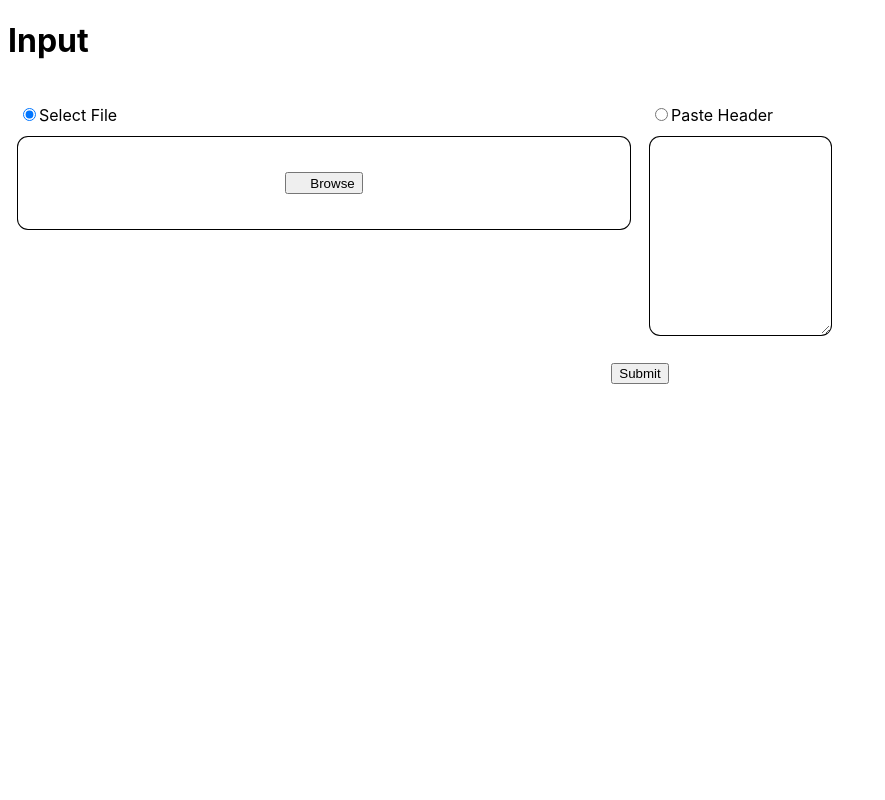
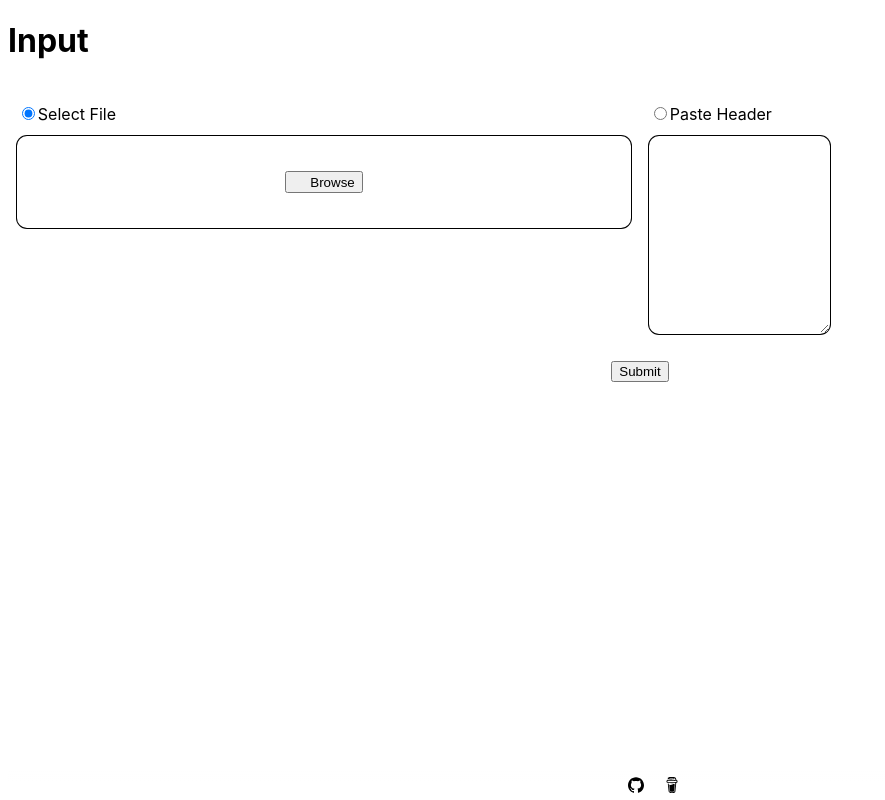
Before and after one commit to cletqui/mail, a React (Create React App) app: page / in a window 1280 px wide. Shown: the whole page, without its empty margins (0-885 px from the left). Built offline with nearby package versions, Linux system fonts and the light colour scheme; some icons are missing.

Commit message:
v0.3.0 Implement Footer

```diff
--- a/package.json
+++ b/package.json
@@ -1,6 +1,6 @@
 {
   "name": "mail",
-  "version": "0.2.0",
+  "version": "0.3.0",
   "private": false,
   "description": "Mail Analyzer",
   "author": {
--- a/src/containers/Body/Output/Output.jsx
+++ b/src/containers/Body/Output/Output.jsx
@@ -1,9 +1,18 @@
 import React from "react";
+
+import { Section } from "../../../components/layout/section/Section";
 
 export const Output = React.forwardRef(({ result }, ref) => {
   return (
     <div className="Output" ref={ref}>
-      {result ? <h1>Output</h1> : null}
+      {result ? (
+        <div>
+          <h1>Output</h1>
+          {Object.entries(result).map(([key, value]) => {
+            return <Section key={key} type={key} content={value} />;
+          })}
+        </div>
+      ) : null}
     </div>
   );
 });
--- a/src/containers/Footer/Footer.jsx
+++ b/src/containers/Footer/Footer.jsx
@@ -1 +1,27 @@
-export const Footer = () => {};
+import { SiGithub, SiBuymeacoffee } from "react-icons/si";
+
+export const Footer = () => {
+  return (
+    <footer className="Footer">
+      <div>
+        <a
+          href="https://github.com/cletqui/mail"
+          target="_blank"
+          rel="noopener noreferrer"
+        >
+          <SiGithub />
+        </a>
+      </div>
+
+      <div>
+        <a
+          href="https://www.buymeacoffee.com/cletqui"
+          target="_blank"
+          rel="noopener noreferrer"
+        >
+          <SiBuymeacoffee />
+        </a>
+      </div>
+    </footer>
+  );
+};
--- a/src/styles/App.scss
+++ b/src/styles/App.scss
@@ -10,7 +10,7 @@
 
         .InputContent {
           flex: 1 1 10px;
-          margin: 10px;
+          margin: .69vmax;
         }
 
         @media (max-width: 600px) {
@@ -76,6 +76,39 @@
       }
     }
 
-    .Output {}
+    .Output {
+      .Section {
+        margin-left: .69vmax;
+
+        .Title {
+          cursor: pointer;
+        }
+      }
+    }
+  }
+
+  .Footer {
+    display: flex;
+    justify-content: center;
+    align-items: center;
+    position: fixed;
+    bottom: 0;
+    width: 100%;
+    height: 1.5vmax;
+    padding: 0.5vmax;
+    background-image: linear-gradient(to top, rgba(255, 255, 255, 1), 96%, rgba(255, 255, 255, 0));
+
+    div {
+      margin: 5px 10px 0 10px;
+    }
+
+    svg {
+      cursor: pointer;
+      color: black;
+    }
+
+    svg:hover {
+      color: grey;
+    }
   }
 }
```
Also changed, not shown: 1 other file (tests, documents, lock files or other folders).
